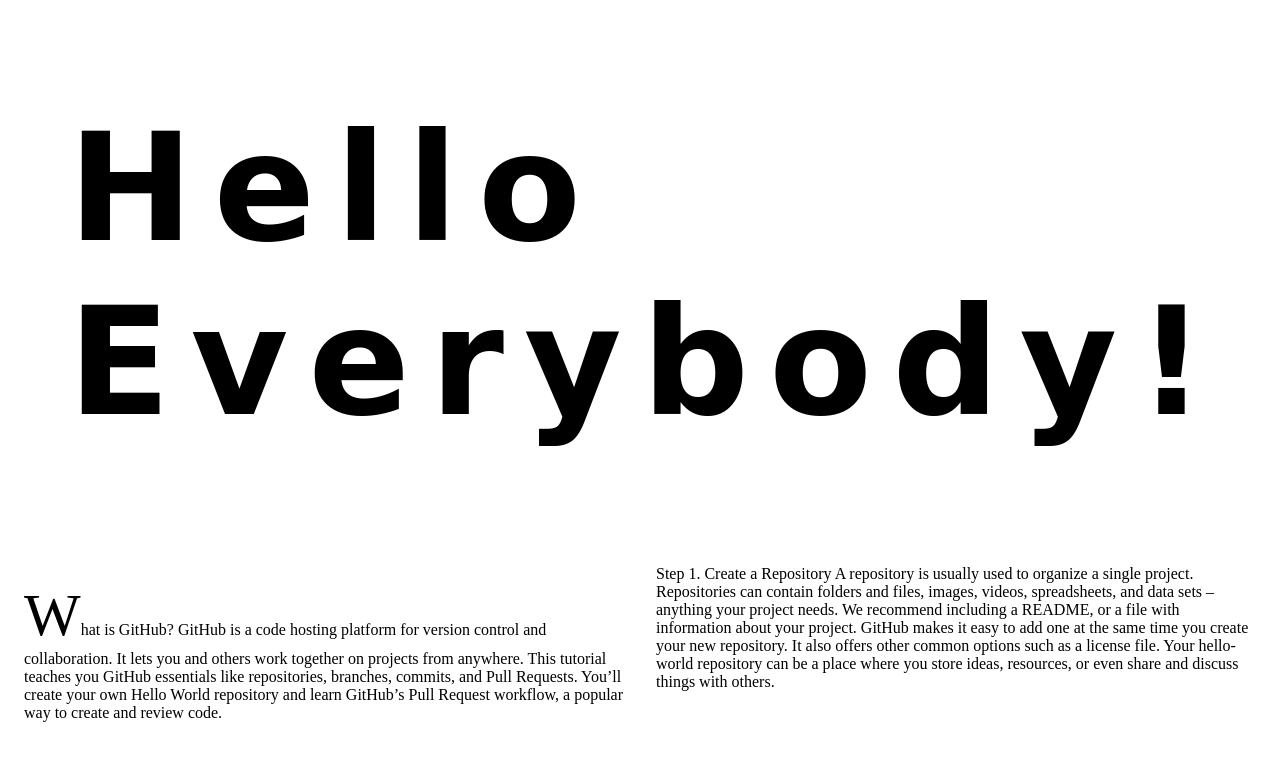
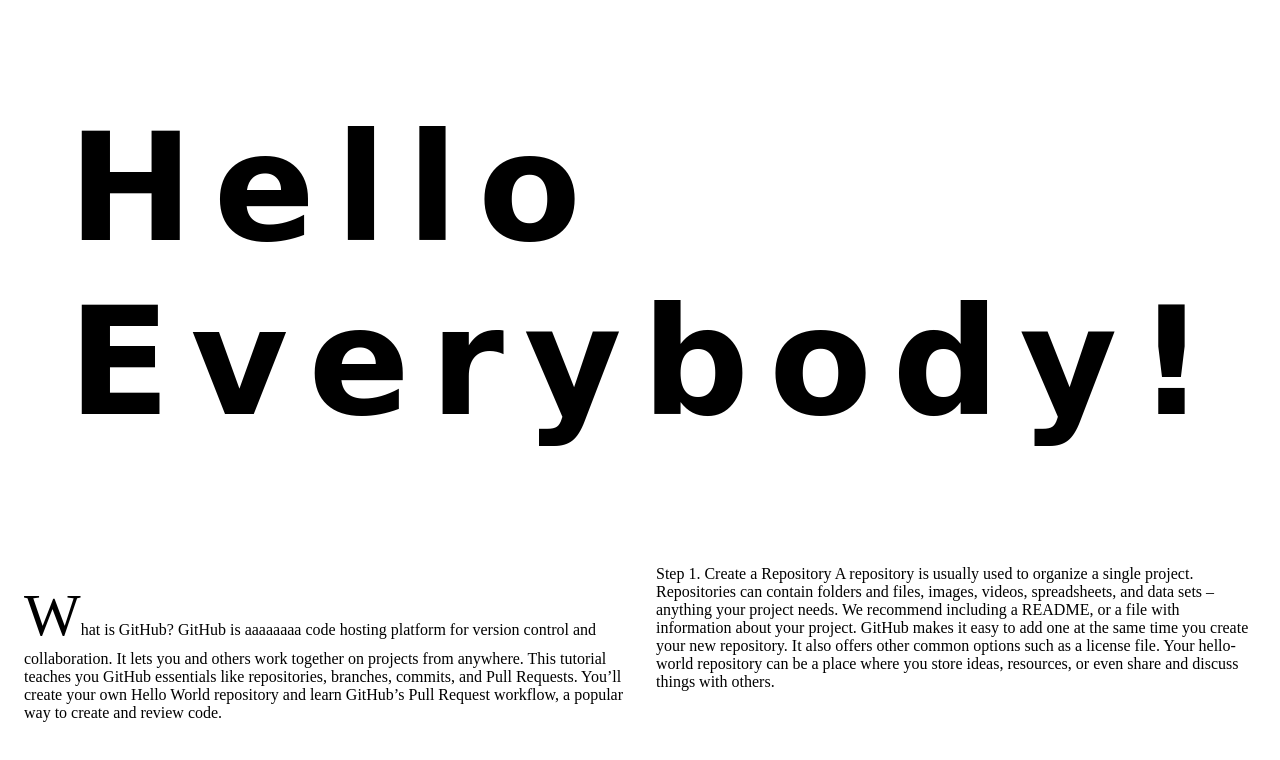
Before and after one commit to cynthiahcheng/MDIA2526_Cool_Repository, a plain HTML site: page chloe.html in a window 1280 px wide. Drawn offline with Linux system fonts and the light colour scheme.

Commit message:
added aaa

```diff
--- a/chloe.html
+++ b/chloe.html
@@ -11,7 +11,7 @@
     <h1>Hello Everybody!</h1>
     <div class="columns">
         <p><span class="first">W</span>hat is GitHub?
-                GitHub is a code hosting platform for version control and collaboration. It lets you and others work together on projects from anywhere.
+                GitHub is aaaaaaaa code hosting platform for version control and collaboration. It lets you and others work together on projects from anywhere.
 
                 This tutorial teaches you GitHub essentials like repositories, branches, commits, and Pull Requests. You’ll create your own Hello World repository and learn GitHub’s Pull Request workflow, a popular way to create and review code.</p>
         <p>Step 1. Create a Repository
```
